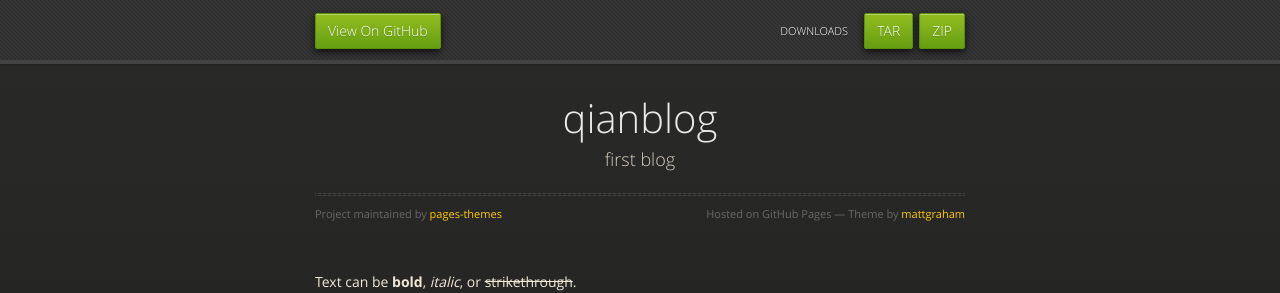
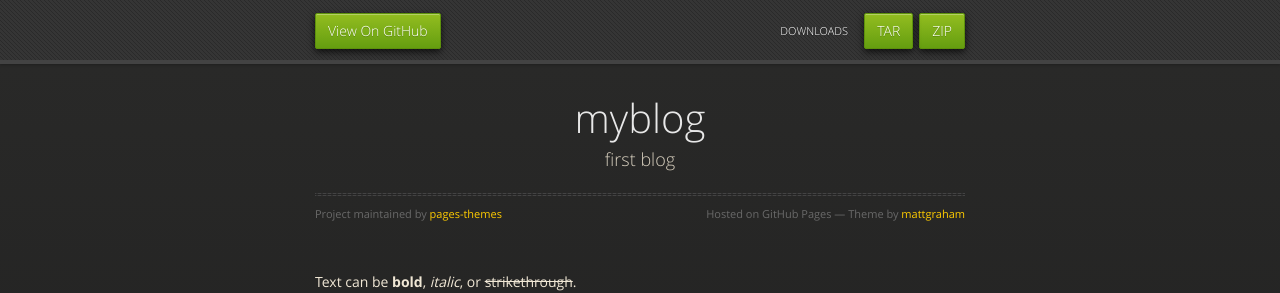
Before and after one commit to pages-themes/midnight, a Jekyll site: the page built from index.md, in a window 1280 px wide and 900 px high. Shown: the top 293 px of the window. Built offline with Jekyll 4.4.1, drawn with Linux system fonts in a browser that asks for light colours.

Commit message:
Update _config.yml

```diff
--- a/_config.yml
+++ b/_config.yml
@@ -1,4 +1,4 @@
-title: qianblog
+title: myblog
 description: first blog
 show_downloads: true
 google_analytics:
```
